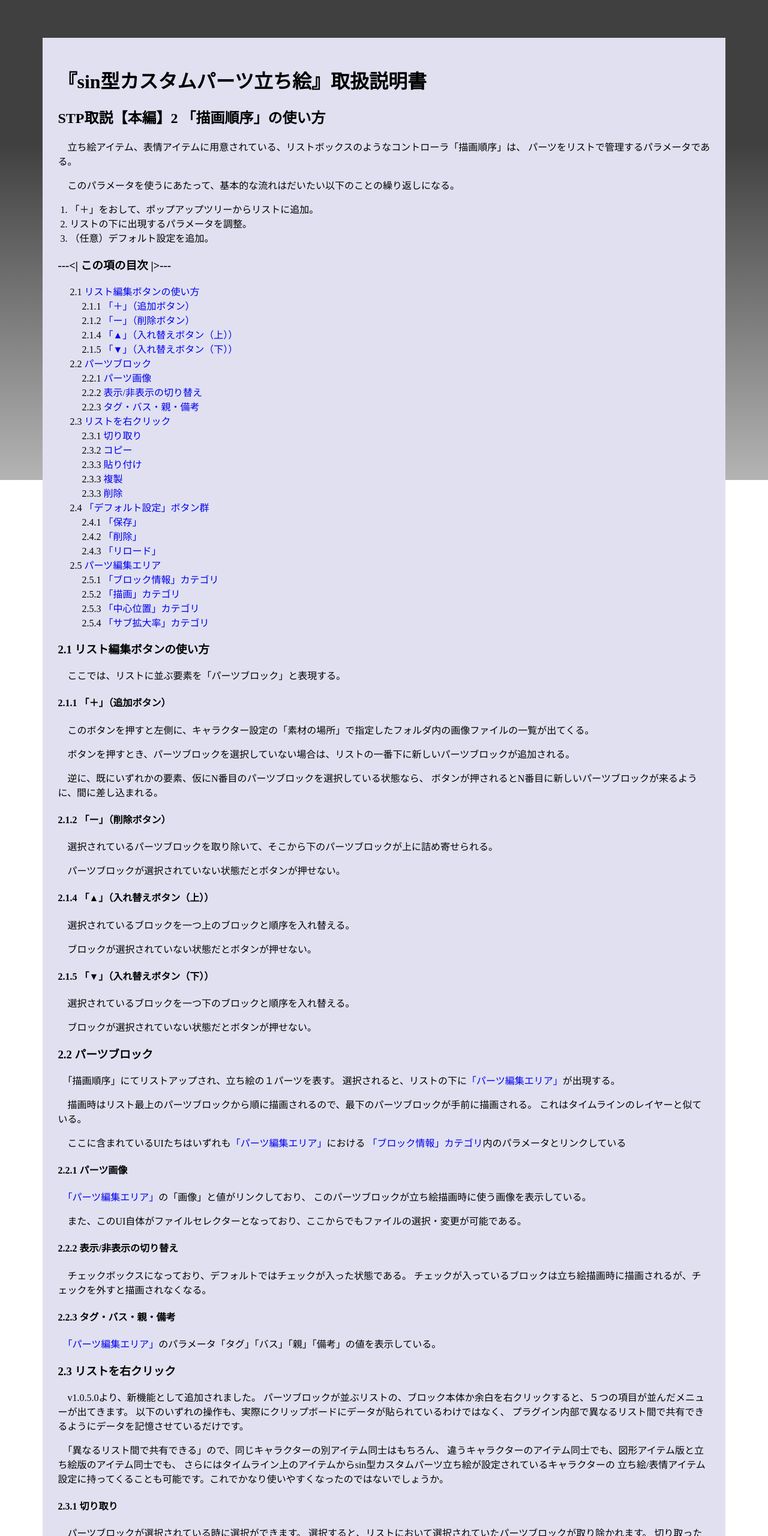
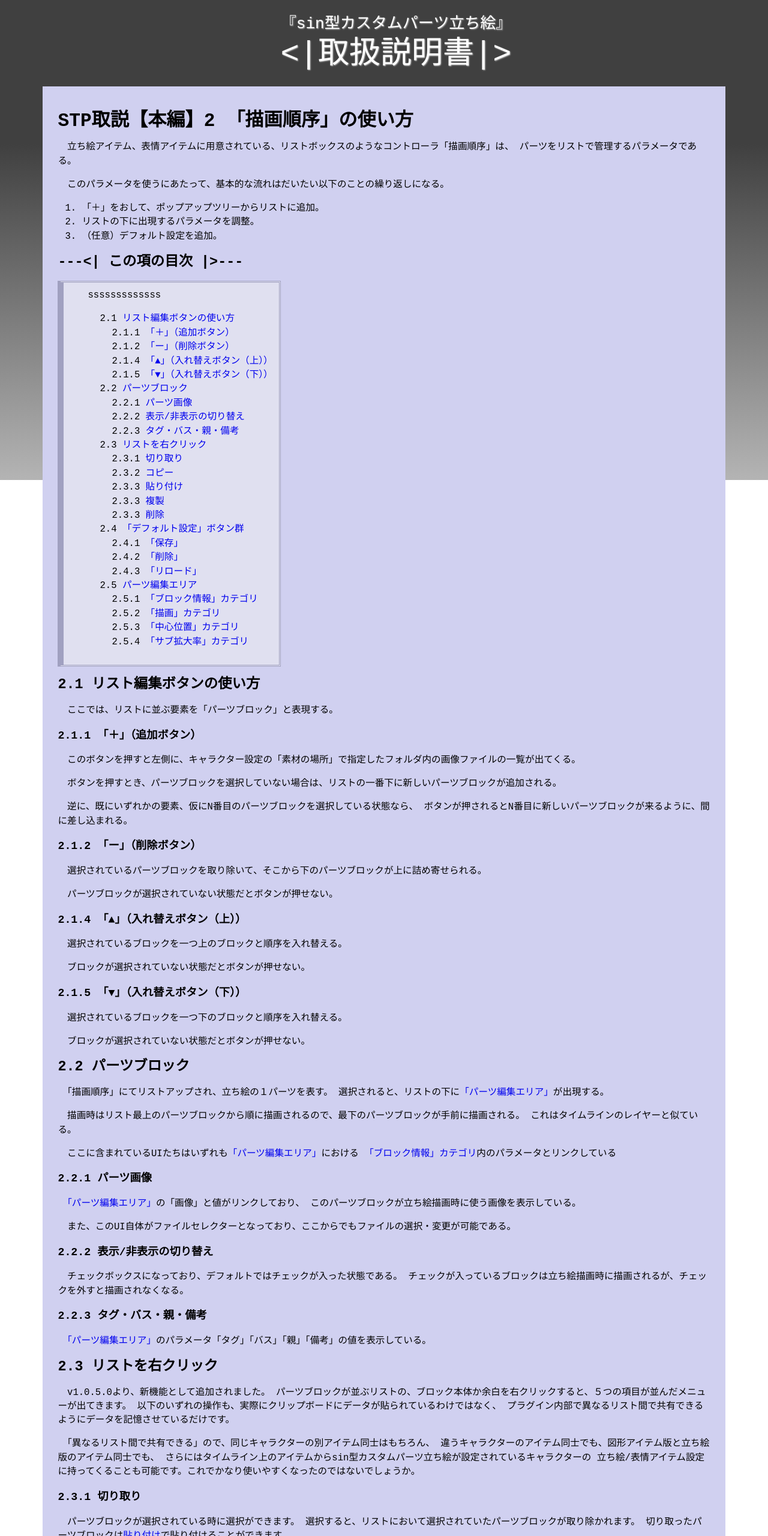
Before and after one commit to sinBetaKun/BetaJS, a website: page pages/stp/main/chapter2/index.html in a window 1280 px wide. Shown: the top 2560 px of the page at 60% size. Drawn offline with Linux system fonts and the light colour scheme.

Commit message:
stp取説サイトのタイトルテンプレ

```diff
--- a/pages/stp/css/style.css
+++ b/pages/stp/css/style.css
@@ -2,6 +2,7 @@
 
 html,body{
     height: 100%;
+    font-family:monospace;
 }
 
 body::after {
@@ -16,9 +17,40 @@ body::after {
     background:linear-gradient(to bottom, #404040 30%, #b4b4b4 100%);
 }
 
-.paragraph {
+.headchar {
+    margin-top: 40px;
+    text-align: center;
+    color: #fff;
+    font-size: 200%;
+    line-height: 0%;
+    text-shadow: 1px 1px 2px silver;
+}
+
+.headchar .subhead {
+    font-size: 200%;
+}
+
+.table_of_contents {
     background:#E0E0F0;
+    border: double #A0A0C0;
+    border-left: solid #A0A0C0 10px;
+
+    padding-top: 10px;
+    padding-bottom: 10px;
+    padding-right: 10px;
+    width:fit-content;
+}
+
+.table_of_contents::before {
+    content: "sssssssssssss";
+}
+
+main {
+    background:#D0D0F0;
+    font-size: 120%;
+    line-height: 150%;
     margin: 5%;
+    margin-top: 1%;
     padding: 2%;
 }
 
@@ -37,9 +69,6 @@ a:hover {
 
 ul {
     list-style-type:none;
-}
-
-ul, ol {
     padding-left: 20px;
 }
 
--- a/pages/stp/index.html
+++ b/pages/stp/index.html
@@ -6,17 +6,18 @@
     <title>『sin型カスタムパーツ立ち絵』取扱説明書</title>
     <link rel="stylesheet" href="/css/style.css">
     <link rel="stylesheet" href="/stp/css/style.css">
+    <script src="/stp/template/header.js"></script>
     <link rel="icon" href="/stp/icons/stp.png" sizes="256x256">
 </head>
 <body>
-    <dir class="paragraph">
-        <h1>『sin型カスタムパーツ立ち絵』取扱説明書</h1>
+
+    <main>
         <p class="warn">この記事は<span class="version">v1.0.5.0</span>のものです。</p>
         <p>質素なデザインでゴメンネ。</p>
         <br>
         <p><a href="main/index.html">STP取説【本編】</a></p>
         <br>
         <p>↩「<a href="/index.html">Beta's Project</a>」へ戻る</p>
-    </dir>
+    </main>
 </body>
 </html>
--- a/pages/stp/main/chapter2/index.html
+++ b/pages/stp/main/chapter2/index.html
@@ -9,11 +9,11 @@
     <link rel="icon" href="/stp/icons/stp.png" sizes="256x256">
     <link rel="prev" href="../chapter1/index.html">
     <link rel="next" href="../chapter3/index.html">
+    <script src="/stp/template/header.js"></script>
 </head>
 <body>
-    <dir class="paragraph">
-        <h1>『sin型カスタムパーツ立ち絵』取扱説明書</h1>
-        <h2>STP取説【本編】2 「描画順序」の使い方</h2>
+    <main>
+        <h1>STP取説【本編】2 「描画順序」の使い方</h1>
         <p>　立ち絵アイテム、表情アイテムに用意されている、リストボックスのようなコントローラ「描画順序」は、
             パーツをリストで管理するパラメータである。
         </p>
@@ -23,7 +23,8 @@
             <li>リストの下に出現するパラメータを調整。</li>
             <li>（任意）デフォルト設定を追加。</li>
         </ol>
-        <h3>---&lt| この項の目次 |&gt---</h3>
+        <h2>---&lt| この項の目次 |&gt---</h2>
+        <dir class="table_of_contents">
             <ul>
                 <li>
                     2.1 <a href="#point2-1">リスト編集ボタンの使い方</a>
@@ -70,25 +71,26 @@
                     </ul>
                 </li>
             </ul>
-        <h3 id="point2-1">2.1 リスト編集ボタンの使い方</h3>
+        </dir>
+        <h2 id="point2-1">2.1 リスト編集ボタンの使い方</h2>
         <p>　ここでは、リストに並ぶ要素を「パーツブロック」と表現する。</p>
-        <h4 id="point2-1-1">2.1.1 「＋」（追加ボタン）</h4>
+        <h3 id="point2-1-1">2.1.1 「＋」（追加ボタン）</h3>
         <p>　このボタンを押すと左側に、キャラクター設定の「素材の場所」で指定したフォルダ内の画像ファイルの一覧が出てくる。</p>
         <p>　ボタンを押すとき、パーツブロックを選択していない場合は、リストの一番下に新しいパーツブロックが追加される。</p>
         <p>
             　逆に、既にいずれかの要素、仮にN番目のパーツブロックを選択している状態なら、
             ボタンが押されるとN番目に新しいパーツブロックが来るように、間に差し込まれる。
         </p>
-        <h4 id="point2-1-2">2.1.2 「ー」（削除ボタン）</h4>
+        <h3 id="point2-1-2">2.1.2 「ー」（削除ボタン）</h3>
         <p>　選択されているパーツブロックを取り除いて、そこから下のパーツブロックが上に詰め寄せられる。</p>
         <p>　パーツブロックが選択されていない状態だとボタンが押せない。</p>
-        <h4 id="point2-1-3">2.1.4 「▲」（入れ替えボタン（上））</h4>
+        <h3 id="point2-1-3">2.1.4 「▲」（入れ替えボタン（上））</h3>
         <p>　選択されているブロックを一つ上のブロックと順序を入れ替える。</p>
         <p>　ブロックが選択されていない状態だとボタンが押せない。</p>
-        <h4 id="point2-1-4">2.1.5 「▼」（入れ替えボタン（下））</h4>
+        <h3 id="point2-1-4">2.1.5 「▼」（入れ替えボタン（下））</h3>
         <p>　選択されているブロックを一つ下のブロックと順序を入れ替える。</p>
         <p>　ブロックが選択されていない状態だとボタンが押せない。</p>
-        <h3 id="point2-2">2.2 パーツブロック</h3>
+        <h2 id="point2-2">2.2 パーツブロック</h2>
         <p>
             　「描画順序」にてリストアップされ、立ち絵の１パーツを表す。
             選択されると、リストの下に<a href="#point2-5">「パーツ編集エリア」</a>が出現する。</p>
@@ -100,20 +102,20 @@
             　ここに含まれているUIたちはいずれも<a href="#point2-5">「パーツ編集エリア」</a>における
             <a href="#point2-5-1">「ブロック情報」カテゴリ</a>内のパラメータとリンクしている
         </p>
-        <h4 id="point2-2-1">2.2.1 パーツ画像</h4>
+        <h3 id="point2-2-1">2.2.1 パーツ画像</h3>
         <p>
             　<a href="#point2-5">「パーツ編集エリア」</a>の「画像」と値がリンクしており、
             このパーツブロックが立ち絵描画時に使う画像を表示している。
         </p>
         <p>　また、このUI自体がファイルセレクターとなっており、ここからでもファイルの選択・変更が可能である。</p>
-        <h4 id="point2-2-2">2.2.2 表示/非表示の切り替え</h4>
+        <h3 id="point2-2-2">2.2.2 表示/非表示の切り替え</h3>
         <p>
             　チェックボックスになっており、デフォルトではチェックが入った状態である。
             チェックが入っているブロックは立ち絵描画時に描画されるが、チェックを外すと描画されなくなる。
         </p>
-        <h4 id="point2-2-3">2.2.3 タグ・バス・親・備考</h4>
+        <h3 id="point2-2-3">2.2.3 タグ・バス・親・備考</h3>
         <p>　<a href="#point2-5">「パーツ編集エリア」</a>のパラメータ「タグ」「バス」「親」「備考」の値を表示している。</p>
-        <h3 id="point2-3">2.3 リストを右クリック</h3>
+        <h2 id="point2-3">2.3 リストを右クリック</h2>
         <p>
             　v1.0.5.0より、新機能として追加されました。
             パーツブロックが並ぶリストの、ブロック本体か余白を右クリックすると、５つの項目が並んだメニューが出てきます。
@@ -126,19 +128,19 @@
             さらにはタイムライン上のアイテムからsin型カスタムパーツ立ち絵が設定されているキャラクターの
             立ち絵/表情アイテム設定に持ってくることも可能です。これでかなり使いやすくなったのではないでしょうか。
         </p>
-        <h4 id="point2-3-1">2.3.1 切り取り</h4>
+        <h3 id="point2-3-1">2.3.1 切り取り</h3>
         <p>
             　パーツブロックが選択されている時に選択ができます。
             選択すると、リストにおいて選択されていたパーツブロックが取り除かれます。
             切り取ったパーツブロックは<a href="#point2-3-3">貼り付け</a>で貼り付けることができます。
         </p>
-        <h4 id="point2-3-2">2.3.2 コピー</h4>
+        <h3 id="point2-3-2">2.3.2 コピー</h3>
         <p>
             　パーツブロックが選択されている時に選択ができます。
             選択すると、リストにおいて選択されていたパーツブロックを<a href="#point2-3-3">貼り付け</a>で
             好きなところにコピペできます。
         </p>
-        <h4 id="point2-3-3">2.3.3 貼り付け</h4>
+        <h3 id="point2-3-3">2.3.3 貼り付け</h3>
         <p>
             　編集中にリスト内で「<a href="#point2-3-1">切り取り</a>」か「 <a href="#point2-3-2">コピー</a>」の
             どちらかを既に実行している場合、選択することができます
@@ -146,18 +148,18 @@
             空いたところに切り取り / コピーしたブロックが差し込まれます。
             パーツブロックを選択していない状態で実行すると、リストの最後にパーツブロックが貼り付けられます。
         </p>
-        <h4 id="point2-3-4">2.3.4 複製</h4>
+        <h3 id="point2-3-4">2.3.4 複製</h3>
         <p>
             　パーツブロックが選択されている時に選択ができます。
             選択すると、リストにおいて選択されていたパーツブロックが、それより下のものを一つ下にずらして
             空いたところに選択されていたパーツブロックの複製物が差し込まれます。
         </p>
-        <h4 id="point2-3-5">2.3.5 削除</h4>
+        <h3 id="point2-3-5">2.3.5 削除</h3>
         <p>
             　パーツブロックが選択されている時に選択ができます。
             選択すると、リストにおいて選択されていたパーツブロックが取り除かれます。
         </p>
-        <h3 id="point2-4">2.4 「デフォルト設定」ボタン群</h3>
+        <h2 id="point2-4">2.4 「デフォルト設定」ボタン群</h2>
         <p>
             　ブロックが描画する画像ファイルそのものに、「パーツ編集エリア」内のパラメータのデフォルト設定を持たせることで、
             画像を指定したときにパラメータを簡単に調整したいと思い、実装した機能。
@@ -166,7 +168,7 @@
             　製作者なのにうまく説明できなくて申し訳ない。とりあえず、これだけは言わせてもらう。
             デフォルトを設定すると、素材をzipにまとめて配布した際に、素材利用者が短時間で準備を整えることが可能となる。
         </p>
-        <h4 id="point2-4-1">2.4.1 「保存」</h4>
+        <h3 id="point2-4-1">2.4.1 「保存」</h3>
         <p>
             　<a href="#point2-5">「パーツ編集エリア」</a>内の全パラメータを、
             選択している画像ファイル固有のデフォルト設定として記録するボタン。
@@ -187,12 +189,12 @@
             ※「全パラメータを記録する」という文面に見えるが、実はファイル内には画像ファイル本体のパスだけは抜き取ってある。
             素材に混ぜ込んで配布することを想定し、ユーザの個人情報を漏らさない仕様にした。
         </p>
-        <h4 id="point2-4-2">2.4.2 「削除」</h4>
+        <h3 id="point2-4-2">2.4.2 「削除」</h3>
         <p>
             　「stpi」ファイルから、画像ファイル固有のパラメータデフォルト値の設定を取り除くボタン。
             「stpi」ファイルが削除されるわけではない。あくまで内部データの一部が削除されるだけ。
         </p>
-        <h4 id="point2-4-3">2.4.3 「リロード」</h4>
+        <h3 id="point2-4-3">2.4.3 「リロード」</h3>
         <p>
             　選択している画像ファイルに対応する「stpi」ファイルが存在し、
             その内部にパラメータのデフォルト値が記録されてる状態で特殊処理をさせるボタン。
@@ -200,13 +202,13 @@
         <p>　押すことでパーツの全パラメータが自動でデフォルト値に上書きされる。</p>
         <p>　注意してほしいのは、描画する画像を切り替えただけではパラメータが書き換えられるわけではないこと。</p>
         <p>　もし、別画像に切り替えた際にその画像のデフォルト値を呼び出したいときは、もう一度ボタンを押すこと。</p>
-        <h3 id="point2-5">2.5 パーツ編集エリア</h3>
+        <h2 id="point2-5">2.5 パーツ編集エリア</h2>
         <p>
             　使用目的は異なれど、本プラグインを求めるユーザー全員が魅力を感じたであろう要素の紹介がようやくできるね。
             ヤッタネ!!
         </p>
         <p>　主に、パーツをどこに、どの角度で描画するか、などを調整するコントローラがこのエリアに含まれている。</p>
-        <h4 id="point2-5-1">2.5.1 「ブロック情報」カテゴリ</h4>
+        <h3 id="point2-5-1">2.5.1 「ブロック情報」カテゴリ</h3>
         <p>　パーツブロックに表示されるパラメータがまとめられている。</p>
         <ul class="normal_list">
             <li>「タグ」：パーツの名前</li>
@@ -225,7 +227,7 @@
             </li>
             <li>「差分レイヤー」：代表画像とレイヤー画像を切り替える。詳細は&lt;|準備中...|&gt;</li>
         </ul>
-        <h4 id="point2-5-2">2.5.2 「描画」カテゴリ</h4>
+        <h3 id="point2-5-2">2.5.2 「描画」カテゴリ</h3>
         <p>　視覚アイテムの「描画」カテゴリにある一部のパラメータを真似した。</p>
         <ul class="normal_list">
             <li>「X」：パーツの描画位置のX座標</li>
@@ -245,14 +247,14 @@
                 ここは流石にトグルでいいでしょう。
             </li>
         </ul>
-        <h4 id="point2-5-3">2.5.3 「中心位置」カテゴリ</h4>
+        <h3 id="point2-5-3">2.5.3 「中心位置」カテゴリ</h3>
         <p>　映像エフェクトの「中心位置」を真似した。パーツによっては回転や拡大の中心位置が異なるので、用意しました。</p>
         <ul class="normal_list">
             <li>「X」：画像の回転と拡大の中心となる位置のX座標</li>
             <li>「Y」：画像の回転と拡大の中心となる位置のY座標</li>
             <li>「位置を保持」：実際の描画位置を固定したまま中心位置を調節するかを切り替える。</li>
         </ul>
-        <h4 id="point2-5-4">2.5.4 「サブ拡大率」カテゴリ</h4>
+        <h3 id="point2-5-4">2.5.4 「サブ拡大率」カテゴリ</h3>
         <p>
             　映像エフェクトの「拡大縮小」を一部真似した。
             立ち絵によっては瞬きを縦の拡大率で表現することもあるので、用意しました。
@@ -268,6 +270,6 @@
         <p>↩「<a href="/stp/main/index.html">STP取説【本編】</a>」へ戻る</p>
         <p>↩↩「<a href="/stp/index.html">『sin型カスタムパーツ立ち絵』取扱説明書</a>」へ戻る</p>
         <p>↩↩↩「<a href="/index.html">Beta's Project</a>」へ戻る</p>
-    </dir>
+    </main>
 </body>
 </html>
--- /dev/null
+++ b/pages/stp/template/header.html
@@ -0,0 +1,4 @@
+<dir class="headchar">
+    <p>『sin型カスタムパーツ立ち絵』</p>
+    <p class="subhead">&lt;|取扱説明書|&gt;</p>
+</dir>
--- /dev/null
+++ b/pages/stp/template/header.js
@@ -0,0 +1,3 @@
+fetch("/stp/template/header.html")
+  .then((response) => response.text())
+  .then((data) => document.querySelector("main").insertAdjacentHTML('beforebegin', data));
```
Also changed, not shown: pages/stp/main/chapter1/index.html (+4 -4 lines), pages/stp/main/chapter3/index.html (+8 -8 lines), pages/stp/main/chapter4/index.html (+3 -2 lines), pages/stp/main/index.html (+4 -4 lines). Lines whose indentation alone changed are shown as unchanged.
